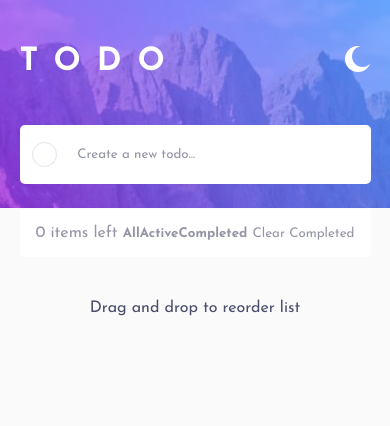
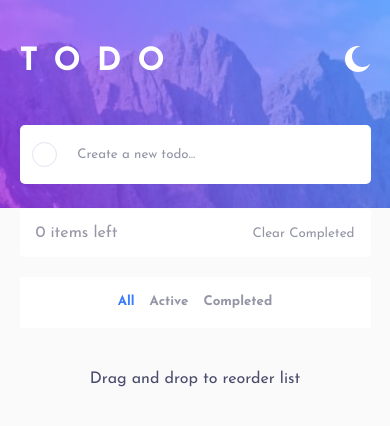
Before and after one commit to JorgeAMendoza/react-to-do, a React (Create React App) app: page / in a window 390 px wide. Shown: the top 426 px of the page. Built offline with nearby package versions, Linux system fonts and the light colour scheme.

Commit message:
installed the reponsive react package, complete styling for todo filter
installed the responsive react package so that it can help me render the sepearte filter select when the app is viewed on mobile devices, still need to work on setting the active states when a filter option is clicked

```diff
--- a/package.json
+++ b/package.json
@@ -14,6 +14,7 @@
     "react-dnd": "^14.0.4",
     "react-dnd-html5-backend": "^14.0.2",
     "react-dom": "^17.0.2",
+    "react-responsive": "^9.0.0-beta.5",
     "react-scripts": "4.0.3",
     "styled-components": "^5.3.3",
     "typescript": "^4.5.4",
--- a/src/components/TodoList/TodoDisplay/TodoFilter.tsx
+++ b/src/components/TodoList/TodoDisplay/TodoFilter.tsx
@@ -1,4 +1,6 @@
 import { TodoFilterProps } from '../../../types/TodoProps/todo-filter-props';
+import { useMediaQuery } from 'react-responsive';
+import { device } from '../../../styles/Utils/device';
 import { TodoFilterStyled } from '../../../styles/TodoList/TodoFilter/TodoFilter.styled';
 
 export const TodoFilter = ({
@@ -6,11 +8,51 @@ export const TodoFilter = ({
   clearCompleted,
   setFilter,
 }: TodoFilterProps) => {
+  const isTablet = useMediaQuery({
+    query: device.tablet,
+  });
+
   return (
     <TodoFilterStyled>
+      <div className="todo-filter">
         <p className="todo-count">{todoCount} items left</p>
         <div>
-        <button className="filter-select active" onClick={() => setFilter('all')}>
+          {isTablet ? (
+            <>
+              <button
+                className="filter-select"
+                onClick={() => setFilter('all')}
+              >
+                All
+              </button>
+              <button
+                className="filter-select"
+                onClick={() => setFilter('active')}
+              >
+                Active
+              </button>
+              <button
+                className="filter-select"
+                onClick={() => setFilter('completed')}
+              >
+                Completed
+              </button>
+            </>
+          ) : null}
+        </div>
+        <div>
+          <button className="clear-all" onClick={clearCompleted}>
+            Clear Completed
+          </button>
+        </div>
+      </div>
+
+      {!isTablet ? (
+        <div className="todo-filter--mobile">
+          <button
+            className="filter-select active"
+            onClick={() => setFilter('all')}
+          >
             All
           </button>
           <button className="filter-select" onClick={() => setFilter('active')}>
@@ -23,12 +65,7 @@ export const TodoFilter = ({
             Completed
           </button>
         </div>
-
-      <div>
-        <button className="clear-all" onClick={clearCompleted}>
-          Clear Completed
-        </button>
-      </div>
+      ) : null}
     </TodoFilterStyled>
   );
 };
--- a/src/styles/TodoList/TodoFilter/TodoFilter.styled.ts
+++ b/src/styles/TodoList/TodoFilter/TodoFilter.styled.ts
@@ -1,11 +1,21 @@
 import styled from 'styled-components';
 
 export const TodoFilterStyled = styled.section`
-  background-color: ${({ theme }) => theme.todo.backgroundColor};
-  border-radius: 0 0 5px 5px;
-  padding: 0.8em 1em;
-  display: flex;
-  justify-content: space-between;
+  .todo-filter {
+    background-color: ${({ theme }) => theme.todo.backgroundColor};
+    border-radius: 0 0 5px 5px;
+    padding: 0.8em 1em;
+    display: flex;
+    justify-content: space-between;
+
+    &--mobile {
+      background-color: ${({ theme }) => theme.todo.backgroundColor};
+      padding: 1em;
+      display: flex;
+      justify-content: center;
+      margin-top: 2rem;
+    }
+  }
 
   .todo-count {
     color: ${({ theme }) => theme.color.secondary};
@@ -19,16 +29,20 @@ export const TodoFilterStyled = styled.section`
       color: ${({ theme }) => theme.color.primary};
     }
 
-    .active {
+    &.active {
       color: ${({ theme }) => theme.color.active};
     }
 
     &:not(:last-child) {
-      margin-right: 1.5 rem;
+      margin-right: 1.5rem;
     }
   }
 
   .clear-all {
     color: ${({ theme }) => theme.color.secondary};
+
+    &:hover {
+      color: ${({ theme }) => theme.color.primary};
+    }
   }
 `;
```
Also changed, not shown: 1 other file (tests, documents, lock files or other folders). Lines whose indentation alone changed are shown as unchanged.
